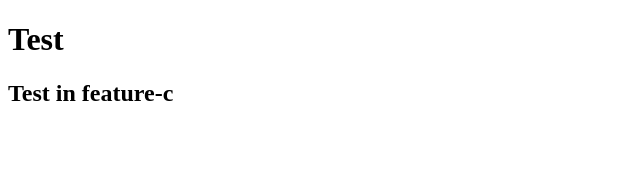
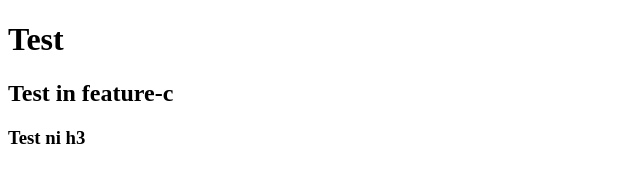
Before and after one commit to jkuser007/git-one, a plain HTML site: page index.html in a window 1280 px wide. Shown: the full height of the page, 0-640 px from the left. Drawn offline with Linux system fonts and the light colour scheme.

Commit message:
added h3

```diff
--- a/index.html
+++ b/index.html
@@ -7,5 +7,6 @@
   <body>
     <h1>Test</h1>
     <h2>Test in feature-c</h2>
+    <h3>Test ni h3</h3>
   </body>
 </html>
```
